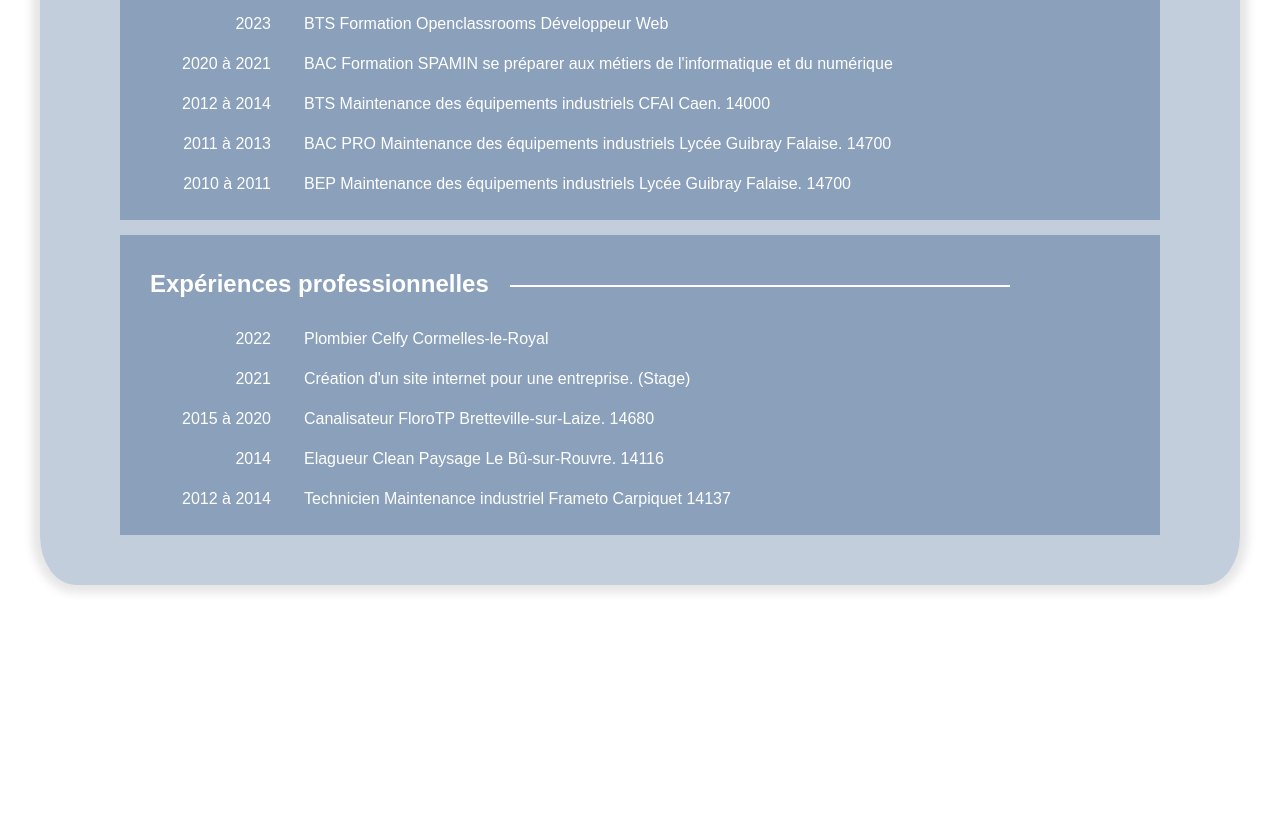
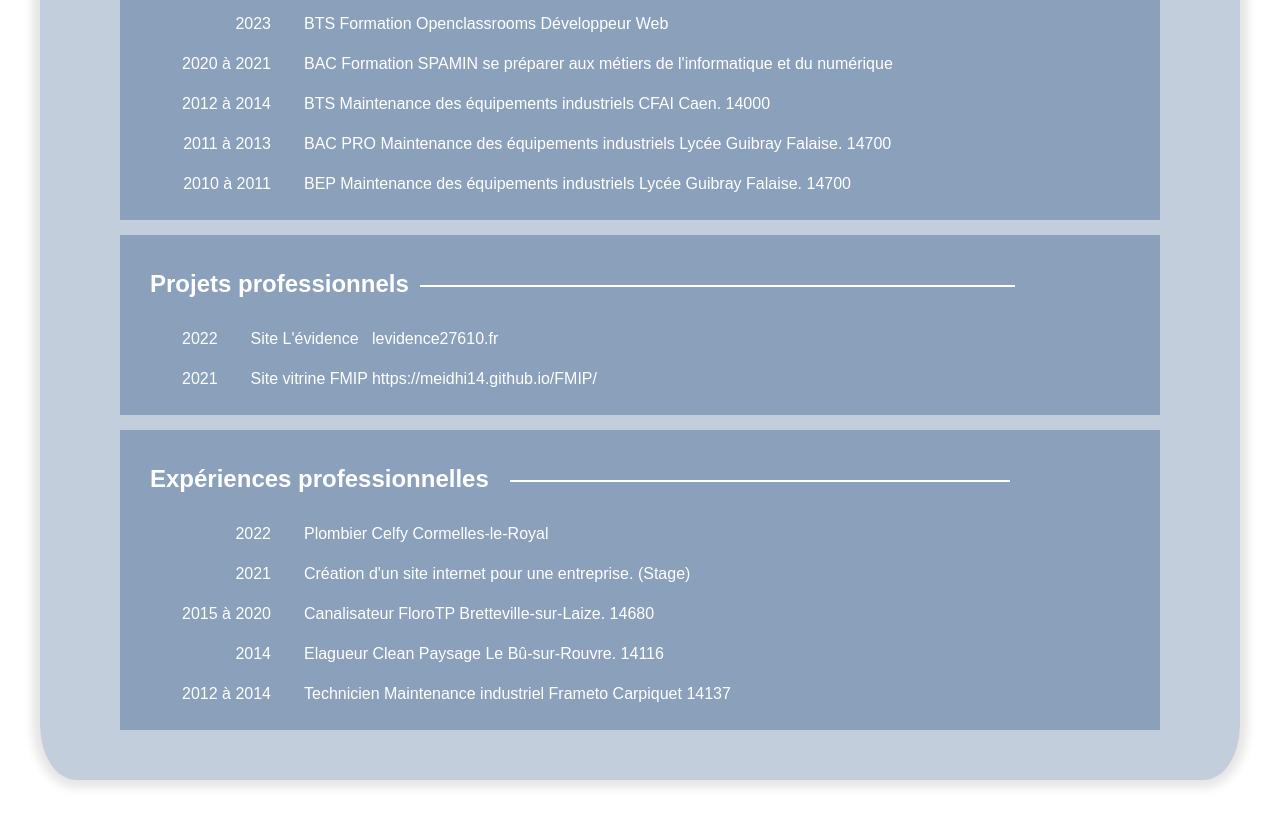
Before and after one commit to meidhi14/CV_Meidhi_BENNIS, a plain HTML site: page index.html in a window 1280 px wide. Shown: the part 1099-1926 px from the top of the page. Before the commit the page ends 1734 px from the top, so only its background shows below. Drawn offline with Linux system fonts and the light colour scheme.

Commit message:
Ajout des projets

```diff
--- a/index.html
+++ b/index.html
@@ -12,7 +12,7 @@
 			<header>
 					<div class="divheader, divheader1">
 					<div><h1 >Meidhi BENNIS</h1></div>
-					<div><h2 >Alternance <br>BAC +3</h2></div>
+					<div><h2 class="titreCV">Développeur d'applications<br><br>BAC +3</h2></div>
 					</div>
 					<img  class="img1" src="photoid.png" alt="">
 					<div class="divheader, divheader2">
@@ -113,6 +113,21 @@
 				</div>
 
 				<div class="contenu3">
+					<div><h2>Projets professionnels <div class="separation4"></div></h2></div>
+					<table>
+						<tr>
+							<td class="td1">2022</td>
+							<td>Site L'évidence</td>
+							<td>levidence27610.fr</td>
+						</tr>
+						<tr>
+							<td class="td1">2021</td>
+							<td>Site vitrine FMIP</td>
+							<td>https://meidhi14.github.io/FMIP/</td>
+						</tr>
+					</table>
+				</div>
+				<div class="contenu3">
 					<div><h2>Expériences professionnelles <div class="separation2"></div></h2></div>
 					<table>
 						<tr>
--- a/style.css
+++ b/style.css
@@ -62,6 +62,10 @@ header {
   margin-bottom: 30px;
   background-color: #8ba0bb;
   padding: 15px;
+}
+
+.titreCV {
+  font-size: 18px;
 }
 
 .img1 {
@@ -173,6 +177,16 @@ header {
   left: 200px;
 }
 
+.separation4 {
+  background-color: white;
+  height: 2px;
+  width: 595px;
+  padding-top: 0px;
+  position: absolute;
+  top: 50px;
+  left: 300px;
+}
+
 p {
   padding-left: 30px;
 }
```
